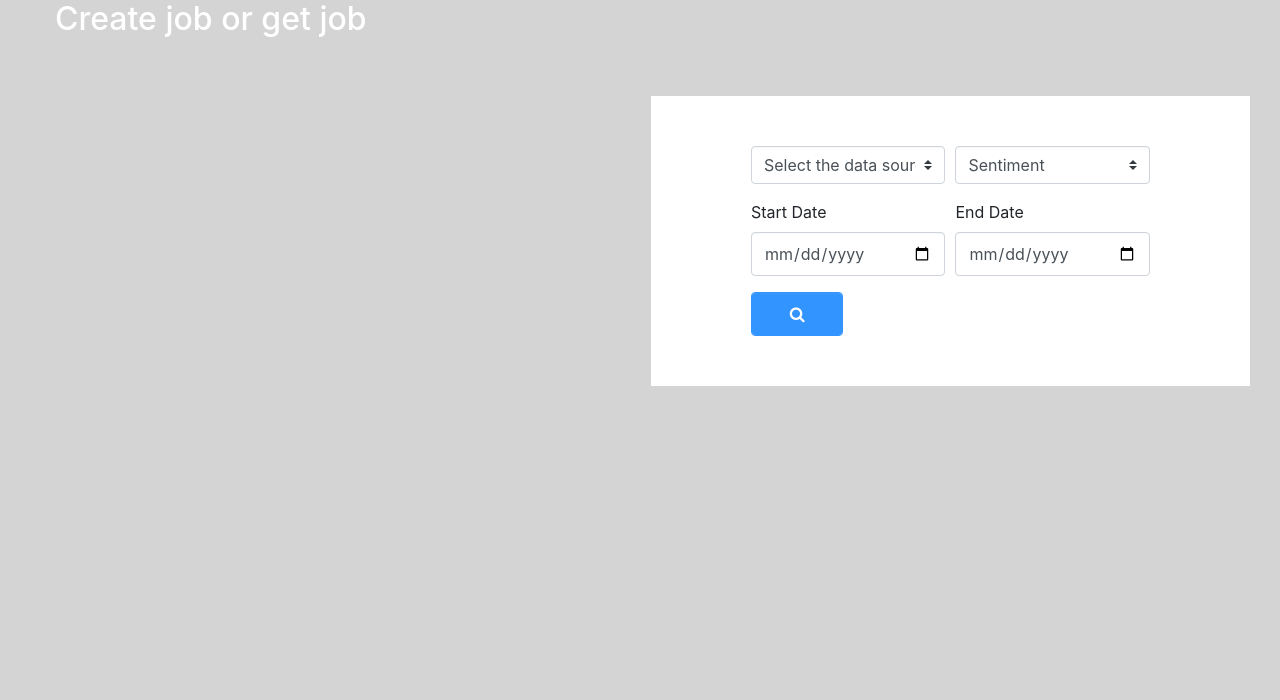
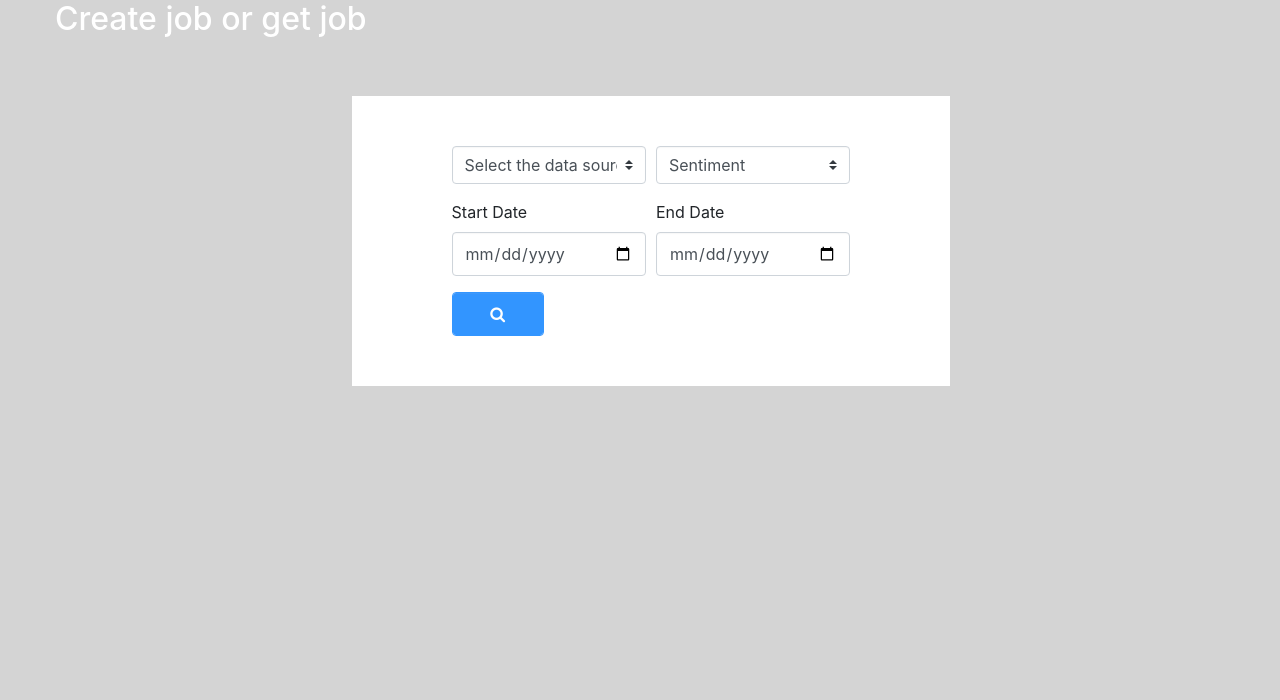
Before and after one commit to JangasMonsterPlace/flask-webapp, a Flask app: page / in a window 1280 px wide. Shown: the part 100-800 px from the top of the page. Run offline with Flask 2, Linux system fonts and the light colour scheme; some libraries are stand-ins or nearby versions.

Commit message:
clean up

```diff
--- a/app/static/custom/custom.css
+++ b/app/static/custom/custom.css
@@ -23,8 +23,6 @@
 }
 .wrap-form{
   width: 100%;
-  position: relative;
-  left: 50%;
   background: white;
   padding: 50px 100px;
 }
```
